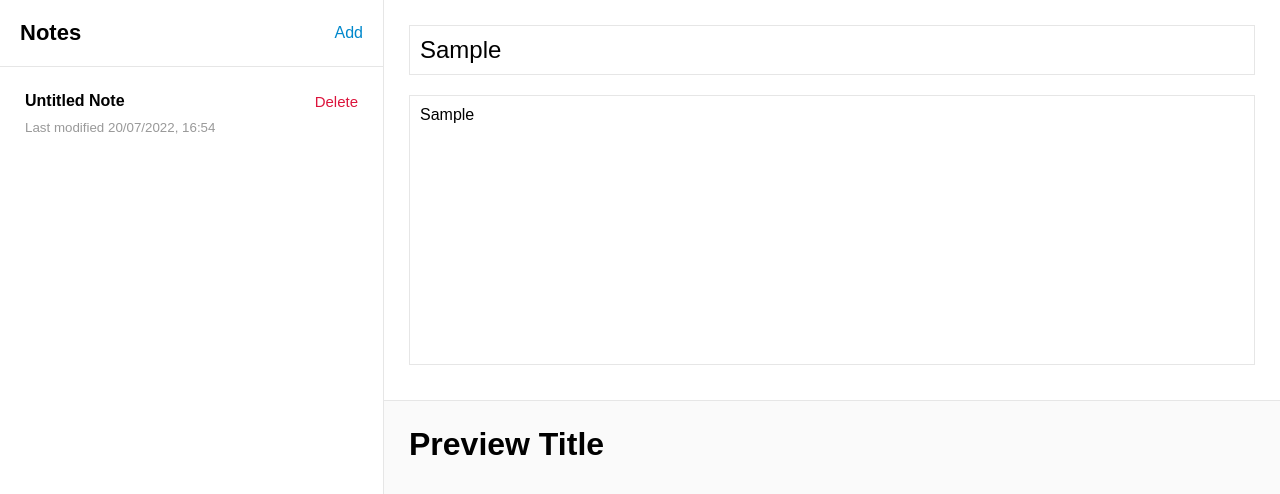
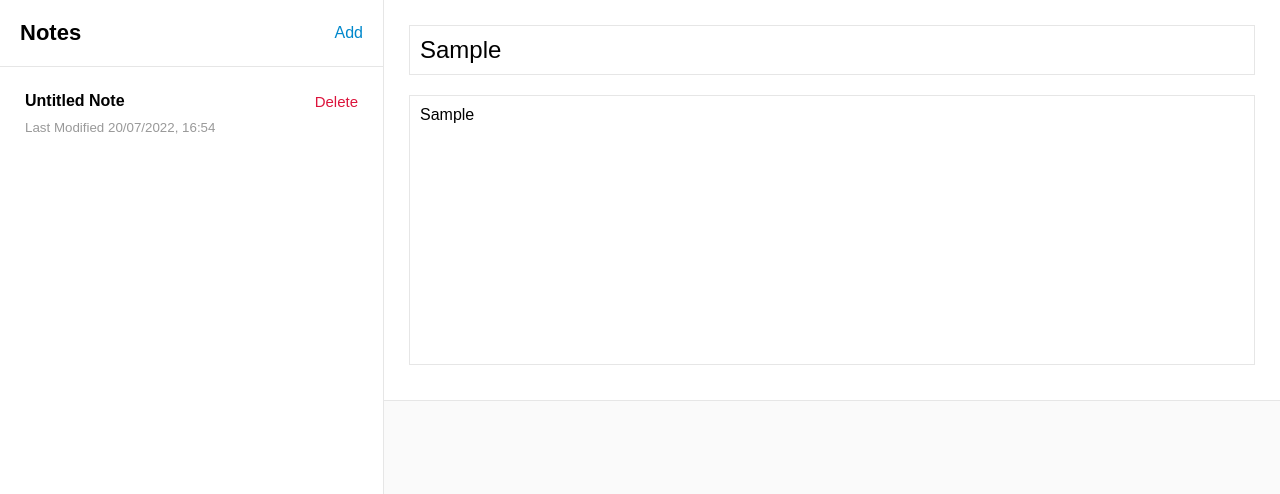
Before and after one commit to mirayatech/Note-App, a React (Create React App) app in the folder note-react/: page / in a window 1280 px wide. Both pictures are taken after typing "Sample", "Sample" into the empty fields and a click on the button "Add". Shown: the top 494 px of the page. Built offline with nearby package versions, Linux system fonts and the light colour scheme.

Commit message:
get preview note

```diff
--- a/note-react/src/components/Main.js
+++ b/note-react/src/components/Main.js
@@ -1,14 +1,15 @@
 import React from "react";
 
-function Main() {
+function Main(activeNote) {
   return (
     <div className="app-main">
       <div className="app-main-note-edit">
-        <input type="text" id="title" autoFocus placeholder="Note Title" />
+        <input type="text" id="title" autoFocus />
         <textarea id="body" placeholder="Write your note here..." />
       </div>
       <div className="app-main-note-preview">
-        <h1 className="preview-title">Preview Title</h1>
+        <h1 className="preview-title">{activeNote.title}</h1>
+        <div className="markdown-preview">{activeNote.body}</div>
       </div>
     </div>
   );
--- a/note-react/src/components/Sidebar.js
+++ b/note-react/src/components/Sidebar.js
@@ -22,13 +22,13 @@ function Sidebar({
           >
             <div className="sidebar-note-title">
               <strong>{note.title}</strong>
-              <button onClick={() => onDeleteNote(note.id)}>Delete</button>
+              <button onClick={(e) => onDeleteNote(note.id)}>Delete</button>
             </div>
 
             <p>{note.body && note.body.substr(0, 100) + "..."}</p>
             <small className="note-meta">
-              Last modified{" "}
-              {new Date(note.lastModified).toLocaleDateString("eng-GB", {
+              Last Modified{" "}
+              {new Date(note.lastModified).toLocaleDateString("en-GB", {
                 hour: "2-digit",
                 minute: "2-digit",
               })}
```
